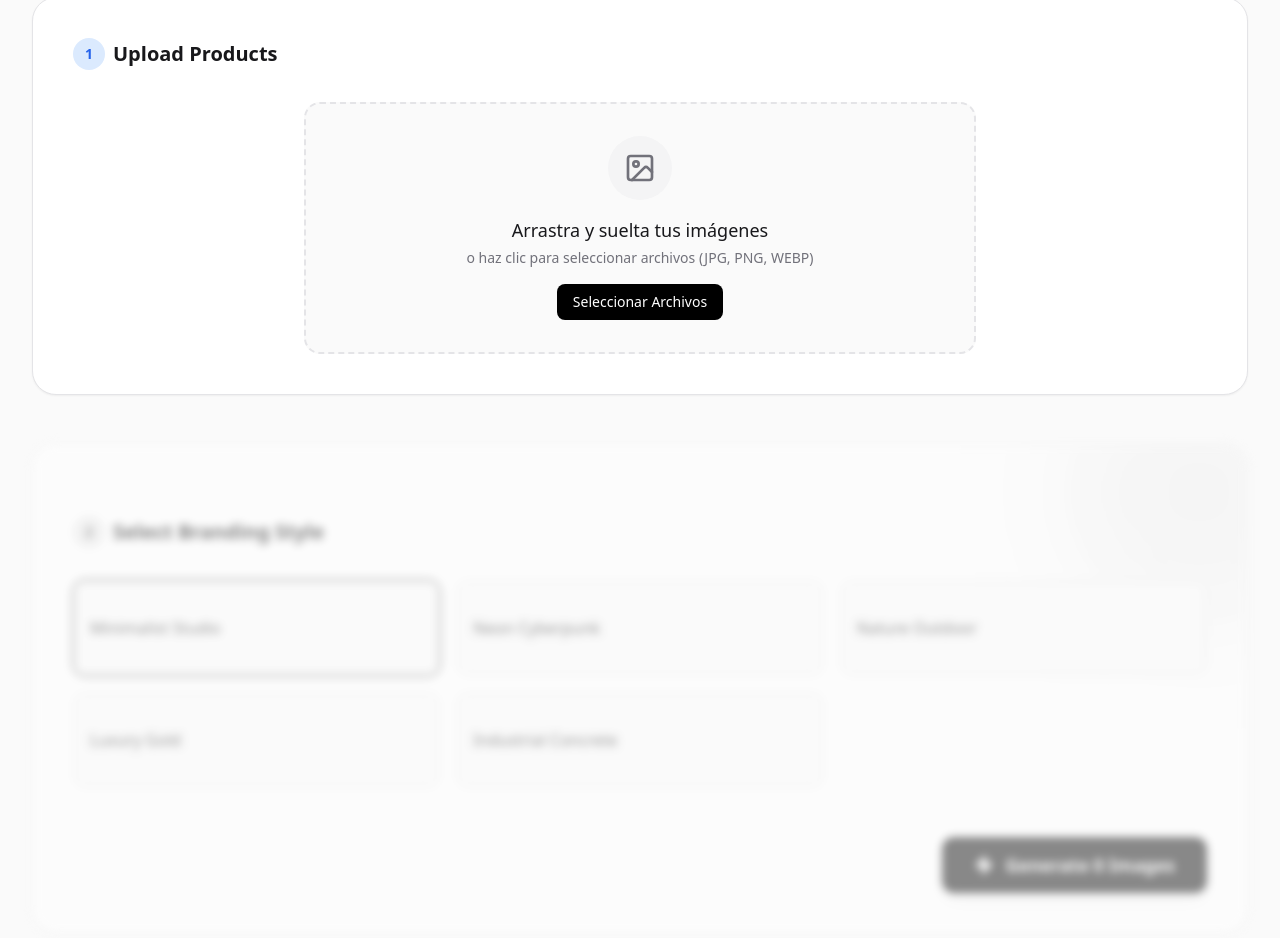
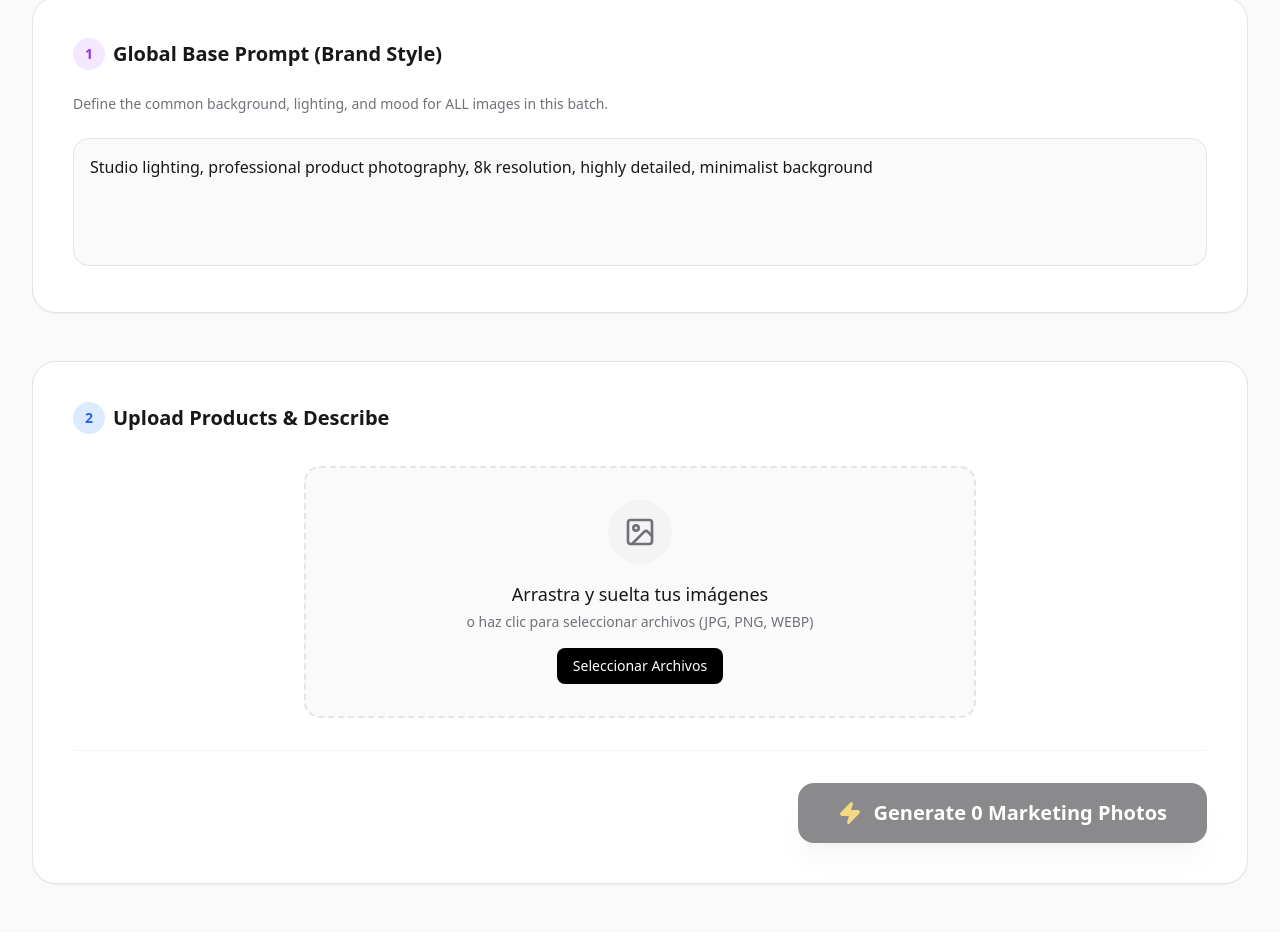
Before and after one commit to juan135072/generador-imagenes-lote, a Next.js app: page / in a window 1280 px wide. Shown: the part 324-1262 px from the top of the page. Built offline with nearby package versions, Linux system fonts and the light colour scheme.

Commit message:
Refactor: implemented batch base prompt and per-image descriptions

```diff
--- a/src/app/page.tsx
+++ b/src/app/page.tsx
@@ -8,45 +8,32 @@ import { clsx } from "clsx";
 
 export default function Home() {
   const { items, processItem } = useImageProcessor();
-  const [pendingFiles, setPendingFiles] = useState<File[]>([]);
-  const [selectedStyle, setSelectedStyle] = useState('Minimalist Studio');
+  const [pendingItems, setPendingItems] = useState<{ file: File, description: string }[]>([]);
+  const [basePrompt, setBasePrompt] = useState('Studio lighting, professional product photography, 8k resolution, highly detailed, minimalist background');
   const [isProcessing, setIsProcessing] = useState(false);
 
-  // Combine pending files with processed items for display
-  const allItems = [
-    ...items,
-    ...pendingFiles.map(f => ({ id: `pending-${f.name}`, originalFile: f, status: 'idle' as const }))
-  ];
-
   const handleFilesAdded = (newFiles: File[]) => {
-    setPendingFiles(prev => [...prev, ...newFiles]);
+    const newItems = newFiles.map(file => ({ file, description: "" }));
+    setPendingItems(prev => [...prev, ...newItems]);
   };
 
-  const removePendingFile = (index: number) => {
-    setPendingFiles(prev => prev.filter((_, i) => i !== index));
+  const removePendingItem = (index: number) => {
+    setPendingItems(prev => prev.filter((_, i) => i !== index));
+  };
+
+  const updateDescription = (index: number, description: string) => {
+    setPendingItems(prev => prev.map((item, i) => i === index ? { ...item, description } : item));
   };
 
   const startProcessing = async () => {
-    if (pendingFiles.length === 0) return;
+    if (pendingItems.length === 0) return;
     setIsProcessing(true);
 
-    // Process sequentially or parallel
-    for (const file of pendingFiles) {
-      await processItem(file, selectedStyle);
+    for (const item of pendingItems) {
+      await processItem(item.file, item.description, basePrompt);
     }
 
-    setPendingFiles([]); // Clear pending as they move to 'items' inside the hook logic?
-    // Wait, the hook adds to its own state.
-    // We should clear pending files immediately as they are added to the processor queue?
-    // Actually, processItem is async but we called it in a loop.
-    // Let's just clear pending files after loop starts?
-    // Better: Helper logic. The hook keeps track of 'processed' items.
-    // We should probably just pass the files to the hook to manage entirely.
-    // For simplicity: We will clear pendingFiles and rely on 'items' from hook.
-    // However, the hook 'processItem' adds to state.
-    // So if we iterate, we are adding them.
-
-    setPendingFiles([]);
+    setPendingItems([]);
     setIsProcessing(false);
   };
 
@@ -78,38 +65,63 @@ export default function Home() {
             Product Photos at Scale
           </h2>
           <p className="text-lg text-zinc-500 dark:text-zinc-400">
-            Upload generic product shots. Get studio-quality marketing assets.
+            Upload generic product shots. Define your brand style.
             <br />Powered by <span className="text-indigo-500 font-medium">Gemini</span>, <span className="text-blue-500 font-medium">Cerebras</span> & <span className="text-orange-500 font-medium">Flux</span>.
           </p>
         </div>
 
-        {/* Upload & Gallery */}
+        {/* 1. Base Prompt (Global) */}
+        <section className="bg-white dark:bg-zinc-900/50 border border-zinc-200 dark:border-zinc-800 rounded-3xl p-6 sm:p-10 shadow-sm transition-all">
+          <div className="space-y-6">
+            <h3 className="text-xl font-semibold flex items-center gap-2">
+              <div className="flex items-center justify-center w-8 h-8 rounded-full bg-purple-100 text-purple-600 dark:bg-purple-900/30 dark:text-purple-400 text-sm font-bold">1</div>
+              Global Base Prompt (Brand Style)
+            </h3>
+            <p className="text-sm text-zinc-500 dark:text-zinc-400">
+              Define the common background, lighting, and mood for ALL images in this batch.
+            </p>
+            <textarea
+              value={basePrompt}
+              onChange={(e) => setBasePrompt(e.target.value)}
+              placeholder="e.g., Luxury kitchen background, soft morning sunlight, bokeh effect..."
+              className="w-full h-32 p-4 rounded-2xl bg-zinc-50 dark:bg-zinc-900 border border-zinc-200 dark:border-zinc-800 focus:ring-2 focus:ring-purple-500 outline-none transition-all resize-none font-medium"
+            />
+          </div>
+        </section>
+
+        {/* 2. Upload & Gallery */}
         <section className="bg-white dark:bg-zinc-900/50 border border-zinc-200 dark:border-zinc-800 rounded-3xl p-6 sm:p-10 shadow-sm transition-all hover:shadow-md">
           <div className="space-y-8">
             <div className="flex items-center justify-between">
               <h3 className="text-xl font-semibold flex items-center gap-2">
-                <div className="flex items-center justify-center w-8 h-8 rounded-full bg-blue-100 text-blue-600 dark:bg-blue-900/30 dark:text-blue-400 text-sm font-bold">1</div>
-                Upload Products
+                <div className="flex items-center justify-center w-8 h-8 rounded-full bg-blue-100 text-blue-600 dark:bg-blue-900/30 dark:text-blue-400 text-sm font-bold">2</div>
+                Upload Products & Describe
               </h3>
-              {(allItems.length > 0) && (
-                <span className="text-sm text-zinc-500">{allItems.length} items</span>
-              )}
             </div>
 
             <ImageDropzone onFilesAdded={handleFilesAdded} disabled={isProcessing} className="max-w-2xl mx-auto" />
 
             {/* Combined Gallery */}
-            {allItems.length > 0 && (
-              <div className="grid grid-cols-2 sm:grid-cols-3 md:grid-cols-4 lg:grid-cols-5 gap-4 animate-in fade-in slide-in-from-bottom-4 duration-500">
-                {/* Pending Files */}
-                {pendingFiles.map((file, i) => (
-                  <div key={`pending-${i}`} className="relative">
-                    <ImagePreview
-                      file={file}
-                      onRemove={() => removePendingFile(i)}
-                    />
-                    <div className="absolute top-2 left-2 px-2 py-1 rounded-full bg-zinc-100/90 text-xs font-medium text-zinc-600 backdrop-blur-sm">
-                      Pending
+            {(pendingItems.length > 0 || items.length > 0) && (
+              <div className="grid grid-cols-1 sm:grid-cols-2 lg:grid-cols-3 gap-6">
+                {/* Pending Items with Inputs */}
+                {pendingItems.map((item, i) => (
+                  <div key={`pending-${i}`} className="bg-zinc-50 dark:bg-zinc-800/50 rounded-2xl p-4 border border-zinc-200 dark:border-zinc-800 space-y-4">
+                    <div className="relative aspect-video rounded-xl overflow-hidden bg-black/5">
+                      <ImagePreview
+                        file={item.file}
+                        onRemove={() => removePendingItem(i)}
+                      />
+                    </div>
+                    <div className="space-y-2">
+                      <label className="text-[10px] font-bold uppercase tracking-wider text-zinc-400">Brief Description</label>
+                      <input
+                        type="text"
+                        value={item.description}
+                        onChange={(e) => updateDescription(i, e.target.value)}
+                        placeholder="e.g., Red sneaker, Suela blanca..."
+                        className="w-full bg-white dark:bg-zinc-900 px-3 py-2 rounded-lg border border-zinc-200 dark:border-zinc-800 text-sm focus:ring-1 focus:ring-blue-500 outline-none"
+                      />
                     </div>
                   </div>
                 ))}
@@ -120,57 +132,22 @@ export default function Home() {
                 ))}
               </div>
             )}
-          </div>
-        </section>
 
-        {/* Configuration & Controls */}
-        <section className={clsx("transition-all duration-500", pendingFiles.length === 0 ? "opacity-50 pointer-events-none blur-sm grayscale" : "opacity-100")}>
-          <div className="bg-white dark:bg-zinc-900/50 border border-zinc-200 dark:border-zinc-800 rounded-3xl p-6 sm:p-10 shadow-sm space-y-8 relative overflow-hidden">
-
-            {/* Dynamic background gradient */}
-            <div className="absolute top-0 right-0 -mr-20 -mt-20 w-64 h-64 bg-purple-500/10 rounded-full blur-3xl pointer-events-none" />
-
-            <div className="flex items-center justify-between relative z-10">
-              <h3 className="text-xl font-semibold flex items-center gap-2">
-                <div className="flex items-center justify-center w-8 h-8 rounded-full bg-purple-100 text-purple-600 dark:bg-purple-900/30 dark:text-purple-400 text-sm font-bold">2</div>
-                Select Branding Style
-              </h3>
-            </div>
-
-            <div className="grid grid-cols-1 sm:grid-cols-3 gap-4 relative z-10">
-              {['Minimalist Studio', 'Neon Cyberpunk', 'Nature Outdoor', 'Luxury Gold', 'Industrial Concrete'].map((style) => (
-                <button
-                  key={style}
-                  onClick={() => setSelectedStyle(style)}
-                  className={clsx(
-                    "group relative h-24 rounded-xl border overflow-hidden text-left transition-all duration-200",
-                    selectedStyle === style ? "border-purple-500 ring-1 ring-purple-500 bg-purple-50/50 dark:bg-purple-900/20" : "border-zinc-200 dark:border-zinc-800 hover:border-purple-300 dark:hover:border-purple-700 bg-zinc-50 dark:bg-zinc-900"
-                  )}
-                >
-                  <div className="relative p-4 z-10 flex flex-col justify-center h-full">
-                    <span className={clsx("font-medium block", selectedStyle === style ? "text-purple-700 dark:text-purple-300" : "text-zinc-700 dark:text-zinc-300")}>
-                      {style}
-                    </span>
-                  </div>
-                </button>
-              ))}
-            </div>
-
-            <div className="flex justify-end pt-4 border-t border-zinc-100 dark:border-zinc-800 relative z-10">
+            <div className="flex justify-end pt-8 border-t border-zinc-100 dark:border-zinc-800">
               <button
                 onClick={startProcessing}
-                disabled={isProcessing}
-                className="flex items-center gap-3 bg-zinc-900 dark:bg-zinc-100 text-white dark:text-black px-8 py-3.5 rounded-xl font-bold text-lg hover:opacity-90 active:scale-95 transition-all shadow-lg shadow-zinc-500/10 disabled:opacity-50 disabled:cursor-not-allowed"
+                disabled={isProcessing || pendingItems.length === 0}
+                className="flex items-center gap-3 bg-zinc-900 dark:bg-zinc-100 text-white dark:text-black px-10 py-4 rounded-2xl font-bold text-xl hover:opacity-90 active:scale-95 transition-all shadow-xl shadow-zinc-500/10 disabled:opacity-50 disabled:cursor-not-allowed"
               >
                 {isProcessing ? (
                   <>
                     <Loader2 className="w-5 h-5 animate-spin" />
-                    Generating...
+                    Processing Batch...
                   </>
                 ) : (
                   <>
-                    <Zap className="w-5 h-5 fill-current" />
-                    Generate {pendingFiles.length} Images
+                    <Zap className="w-6 h-6 fill-current text-yellow-500" />
+                    Generate {pendingItems.length} Marketing Photos
                   </>
                 )}
               </button>
@@ -184,23 +161,16 @@ export default function Home() {
 }
 
 function ProcessedItemCard({ item }: { item: ProcessedItem }) {
-  // Determine status color/icon
   const isError = item.status === 'error';
   const isComplete = item.status === 'completed';
   const isLoading = !isError && !isComplete;
 
   return (
     <div className="group relative aspect-square rounded-xl overflow-hidden border border-zinc-200 dark:border-zinc-800 bg-zinc-100 dark:bg-zinc-900">
-      {/* Show Final or Original or NoBg */}
-      {/* If we have a final image (even if loading finished), show it? No, wait until completed. */}
-      {/* During processing, we might show the NoBg version as progress? */}
-
-      {/* Background Layer (Original or Processed) */}
       <div className={clsx("absolute inset-0 transition-opacity duration-500", isLoading ? "opacity-50 blur-sm scale-110" : "opacity-100")}>
         <ImagePreview file={item.originalFile} onRemove={() => { }} />
       </div>
 
-      {/* Overlay Status */}
       <div className="absolute inset-x-0 bottom-0 p-3 bg-black/60 backdrop-blur-md border-t border-white/10">
         <div className="flex items-center justify-between gap-2">
           <span className="text-[10px] font-medium text-white truncate uppercase tracking-wider">
@@ -212,7 +182,6 @@ function ProcessedItemCard({ item }: { item: ProcessedItem }) {
         </div>
       </div>
 
-      {/* Error Message Tooltip */}
       {isError && (
         <div className="absolute inset-0 flex items-center justify-center p-2 bg-black/80">
           <p className="text-xs text-red-200 text-center">{item.error?.slice(0, 50)}...</p>
--- a/src/lib/ai/cerebras.ts
+++ b/src/lib/ai/cerebras.ts
@@ -13,27 +13,37 @@ const getClient = () => {
     return client;
 };
 
-export async function generateCreativePrompt(productDescription: string, brandStyle: string): Promise<{ positive: string, negative: string }> {
-    if (!process.env.NEXT_PUBLIC_CEREBRAS_API_KEY) {
+export async function generateCreativePrompt(
+    aiDescription: string,
+    userDescription: string,
+    basePrompt: string
+): Promise<{ positive: string, negative: string }> {
+    const key = process.env.NEXT_PUBLIC_CEREBRAS_API_KEY;
+    if (!key) {
         console.warn("Cerebras API Key missing");
         return {
-            positive: `Product photography of ${productDescription} in ${brandStyle} style`,
+            positive: `${basePrompt}, featuring ${userDescription}`,
             negative: "low quality"
         };
     }
 
     const systemPrompt = `Eres un Prompt Engineer experto en Stable Diffusion y FLUX.1.
-Tu trabajo es escribir prompts para generar fondos publicitarios de alta calidad para productos.
-El usuario te dará una DESCRIPCIÓN DEL PRODUCTO y un ESTILO DE MARCA.
-Debes devolver un JSON con dos campos:
-- "positive": El prompt positivo. DEBE INCLUIR términos de iluminación profesional (soft lighting, studio lighting), calidad (8k, hdr) y describir el escenario basado en el estilo.
-- "negative": Prompt negativo.`;
+Tu trabajo es crear el prompt de imagen FINAL fusionando tres componentes:
+1. BASE PROMPT: La guía de estilo y escenario general definida por el usuario.
+2. USER DESCRIPTION: Lo que el usuario dice que es el producto.
+3. AI ANALYSIS: Detalles técnicos identificados por la IA (materiales, colores, logos).
+
+Debes devolver un JSON con:
+- "positive": Un prompt en INGLÉS altamente detallado que ponga el producto en el escenario del BASE PROMPT.
+- "negative": Prompt negativo estándar.
+
+IMPORTANTE: El producto debe ser el foco central. No modifiques el producto, solo el entorno.`;
 
     try {
         const completion = await getClient().chat.completions.create({
             messages: [
                 { role: 'system', content: systemPrompt },
-                { role: 'user', content: `Producto: ${productDescription}\nEstilo: ${brandStyle}` }
+                { role: 'user', content: `BASE PROMPT: ${basePrompt}\nUSER DESCRIPTION: ${userDescription}\nAI ANALYSIS: ${aiDescription}` }
             ],
             model: 'llama3.1-70b',
             response_format: { type: "json_object" }
@@ -46,7 +56,7 @@ Debes devolver un JSON con dos campos:
     } catch (error) {
         console.error("Cerebras Error:", error);
         return {
-            positive: `${brandStyle} background for ${productDescription}, professional photography, 8k, soft shadows`,
+            positive: `${basePrompt}, ${userDescription}, professional photography, studio lighting`,
             negative: "ugly, blurry, low quality"
         };
     }
```
Also changed, not shown: src/hooks/useImageProcessor.ts (+8 -7 lines).
